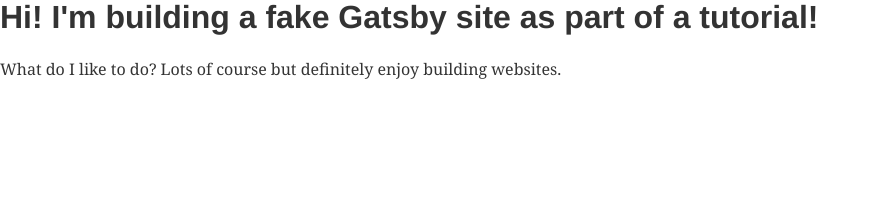
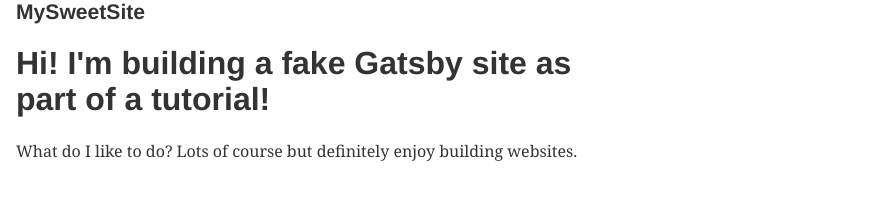
Before and after one commit to VIISilver/gatsby-typography, a Gatsby site: page / in a window 1280 px wide. Shown: the whole page, without its empty margins (0-879 px from the left). Built offline with nearby package versions, Linux system fonts and the light colour scheme; Gatsby itself is replaced by a stand-in of ours.

Commit message:
Added the layout component.

```diff
--- /dev/null
+++ b/src/components/layout.js
@@ -0,0 +1,8 @@
+import React from 'react'
+
+export default ({ children }) => (
+    <div style={{ margin: `3rem auto1`, maxWidth: 650, padding: `0 1rem` }}>
+        <h3>MySweetSite</h3>
+        {children}
+    </div>
+)
--- a/src/pages/index.js
+++ b/src/pages/index.js
@@ -1,8 +1,9 @@
-import React from "react"
+import React from 'react'
+import Layout from '../components/layout'
 
 export default () => (
-    <div>
+    <Layout>
         <h1>Hi! I'm building a fake Gatsby site as part of a tutorial!</h1>
         <p>What do I like to do? Lots of course but definitely enjoy building websites.</p>
-    </div>
+    </Layout>
 )
```
Also changed, not shown: src/pages/about.js (added, +9 -0 lines), src/pages/contact.js (added, +9 -0 lines).
